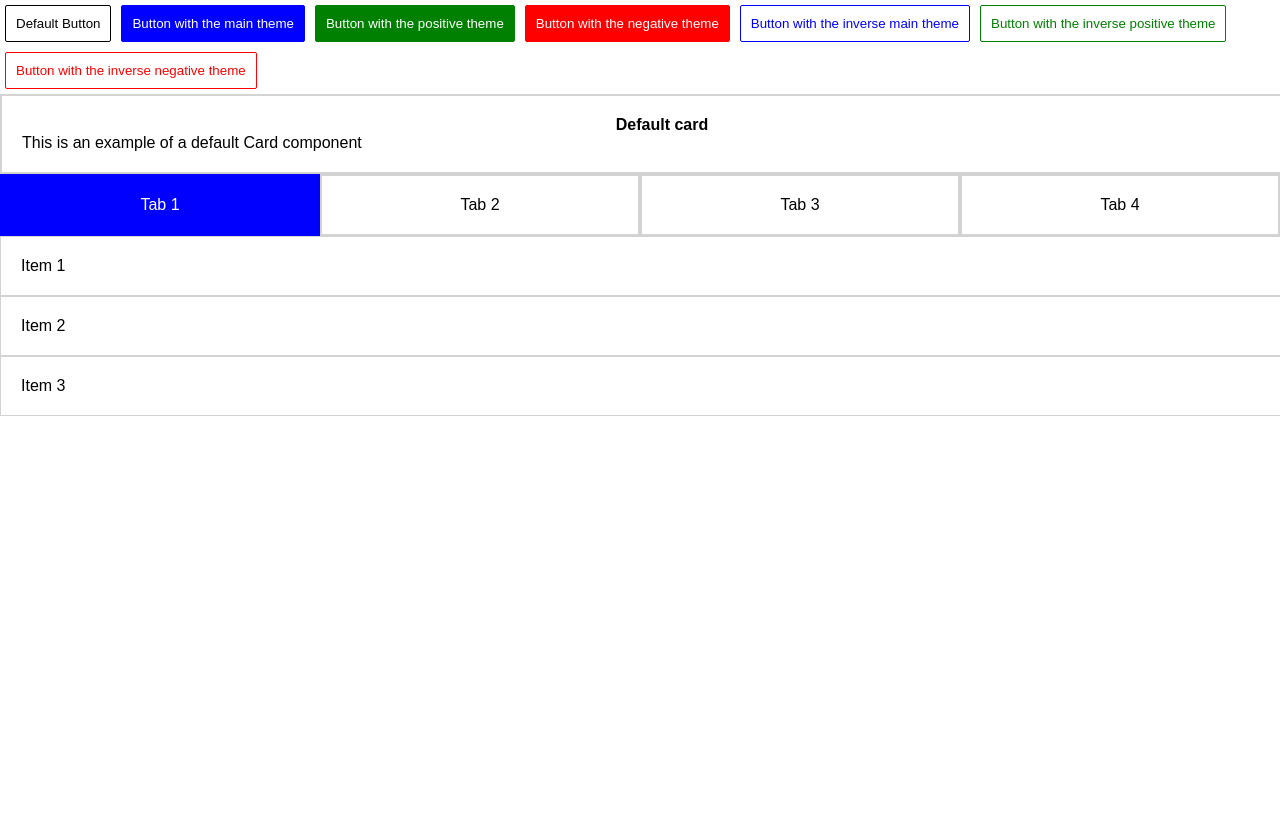
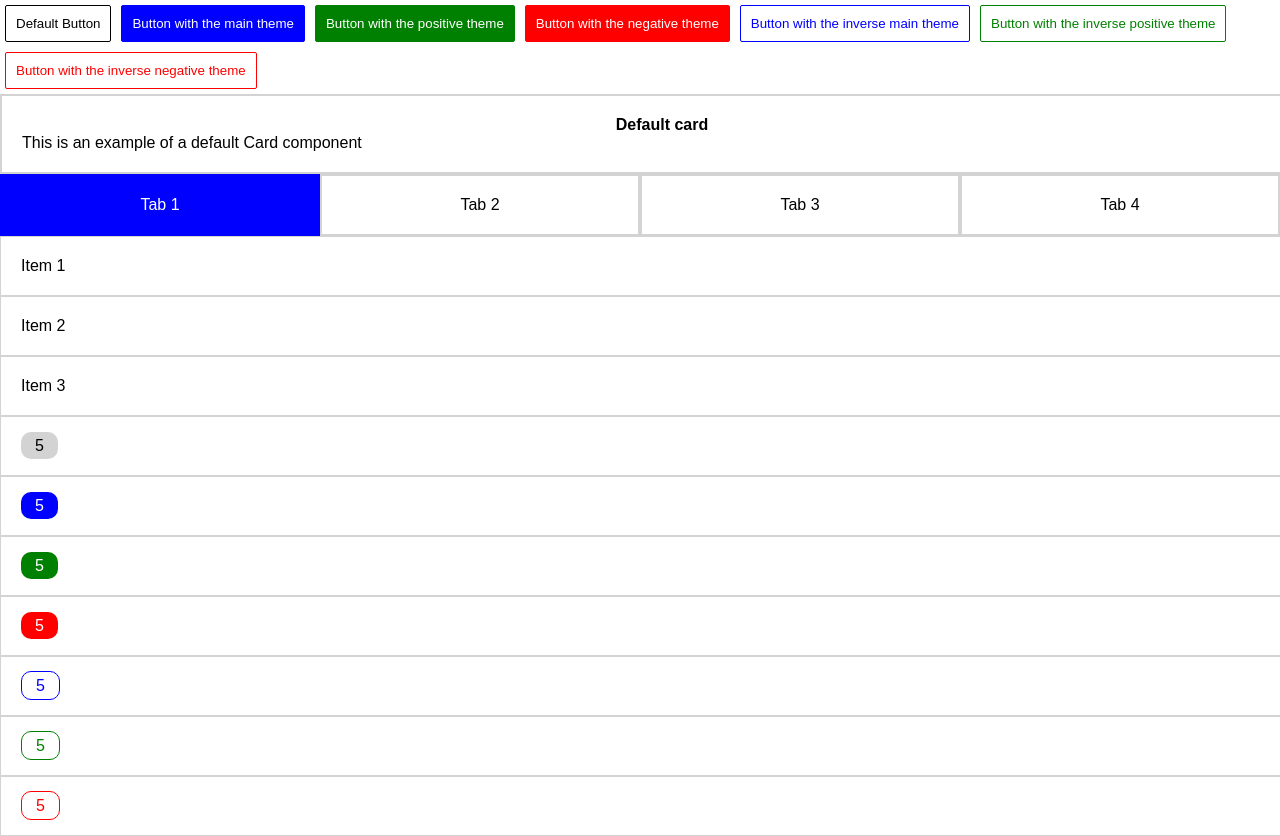
Before and after one commit to matthewbdaly/spectrum, a React app: page / in a window 1280 px wide. Shown: the top 836 px of the page. Before the commit the page ends 800 px from the top, so only its background shows below. Built offline with nearby package versions, Linux system fonts and the light colour scheme.

Commit message:
Added badge component

```diff
--- a/src/App.js
+++ b/src/App.js
@@ -1,5 +1,6 @@
 import React, { Component } from 'react';
 import Button from './Button';
+import Badge from './Badge';
 import Card from './Card';
 import TabBar from './TabBar';
 import TabBarItem from './TabBarItem';
@@ -29,6 +30,27 @@ class App extends Component {
           <ListViewItem>Item 1</ListViewItem>
           <ListViewItem>Item 2</ListViewItem>
           <ListViewItem>Item 3</ListViewItem>
+          <ListViewItem>
+            <Badge>5</Badge>
+          </ListViewItem>
+          <ListViewItem>
+            <Badge theme="main">5</Badge>
+          </ListViewItem>
+          <ListViewItem>
+            <Badge theme="positive">5</Badge>
+          </ListViewItem>
+          <ListViewItem>
+            <Badge theme="negative">5</Badge>
+          </ListViewItem>
+          <ListViewItem>
+            <Badge theme="main" inverse="true">5</Badge>
+          </ListViewItem>
+          <ListViewItem>
+            <Badge theme="positive" inverse="true">5</Badge>
+          </ListViewItem>
+          <ListViewItem>
+            <Badge theme="negative" inverse="true">5</Badge>
+          </ListViewItem>
         </ListView>
       </div>
     );
--- /dev/null
+++ b/src/Badge.js
@@ -0,0 +1,24 @@
+import React, { Component } from 'react';
+import './Badge.scss';
+
+class Badge extends Component {
+  constructor(props) {
+    super(props);
+    let theme = this.props.theme;
+    if (this.props.inverse) {
+      theme += " inverse";
+    }
+    this.state = {
+      theme: theme
+    };
+  }
+  render() {
+    return (
+      <span className={ 'badge' + (this.state.theme ? (' ' + this.state.theme) : '') }>
+        {this.props.children}
+      </span>
+    );
+  }
+}
+
+export default Badge;
--- /dev/null
+++ b/src/Badge.scss
@@ -0,0 +1,45 @@
+@import "variables";
+
+span.badge {
+    border-radius: 10px;
+    background-color: lightgray;
+    padding: 5px 14px;
+
+    &.inverse {
+        border-width: $btn-border-width;
+        border-style: $border-style;
+    }
+
+    &.main {
+        background-color: $theme-main;
+        color: $background;
+        border-color: $theme-main;
+
+        &.inverse {
+            color: $theme-main;
+            background-color: $background;
+        }
+    }
+
+    &.positive {
+        background-color: $theme-positive;
+        color: $background;
+        border-color: $theme-positive;
+
+        &.inverse {
+            color: $theme-positive;
+            background-color: $background;
+        }
+    }
+
+    &.negative {
+        background-color: $theme-negative;
+        color: $background;
+        border-color: $theme-negative;
+
+        &.inverse {
+            color: $theme-negative;
+            background-color: $background;
+        }
+    }
+}
```
Also changed, not shown: 1 other file (tests, documents, lock files or other folders).
